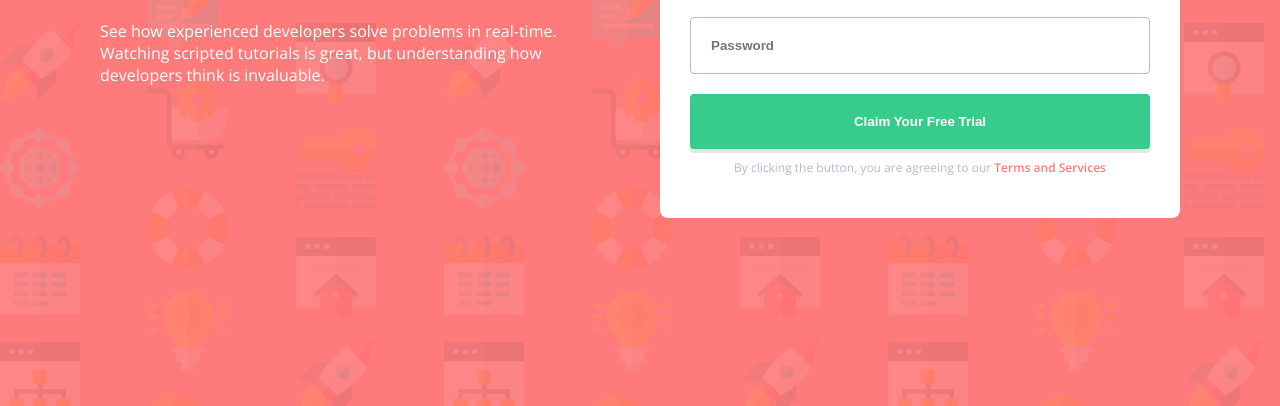
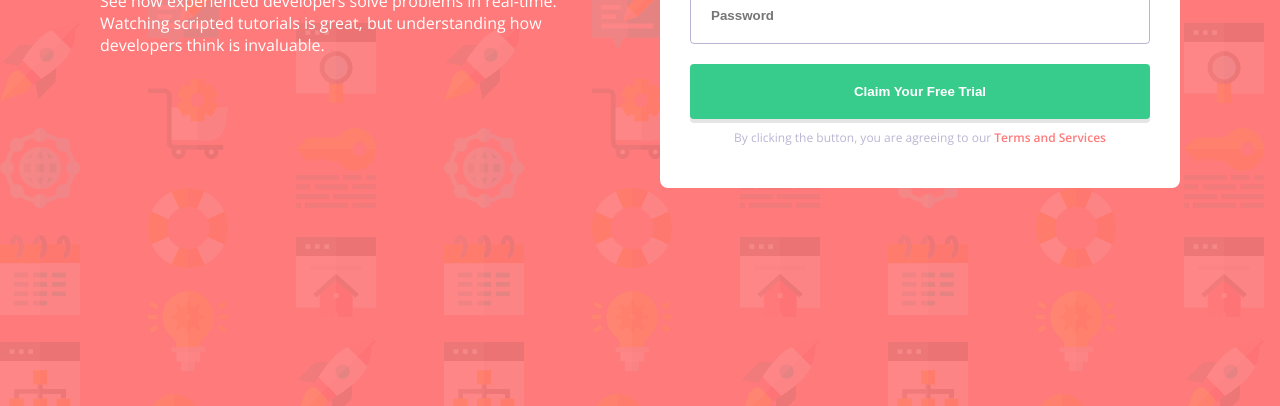
Before and after one commit to AbobakerBashar/intro-component-with-signup-form, a plain HTML site: page index.html in a window 1280 px wide. Shown: the part 394-800 px from the top of the page. Drawn offline with nearby package versions, Linux system fonts and the light colour scheme.

Commit message:
Updated Styling File

```diff
--- a/style.css
+++ b/style.css
@@ -11,8 +11,8 @@ body {
   background-color: hsl(0, 100%, 74%);
   padding-left: 100px;
   padding-right: 100px;
-  padding-top: 100px;
-  padding-bottom: 100px;
+  padding-top: 70px;
+  padding-bottom: 70px;
   background-image: url(images/bg-intro-desktop.png);
 }
 @media (max-width: 992px) {
```
